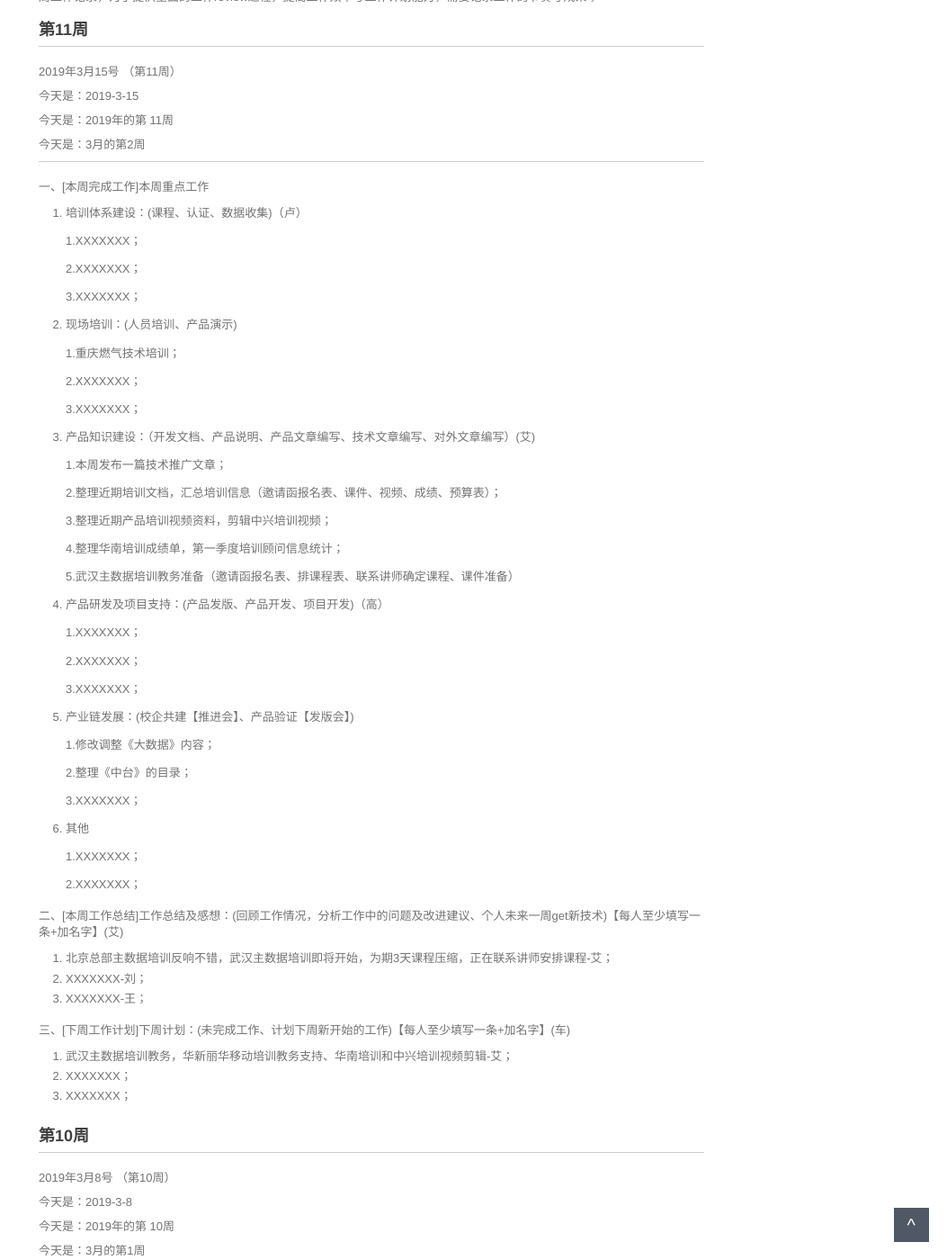
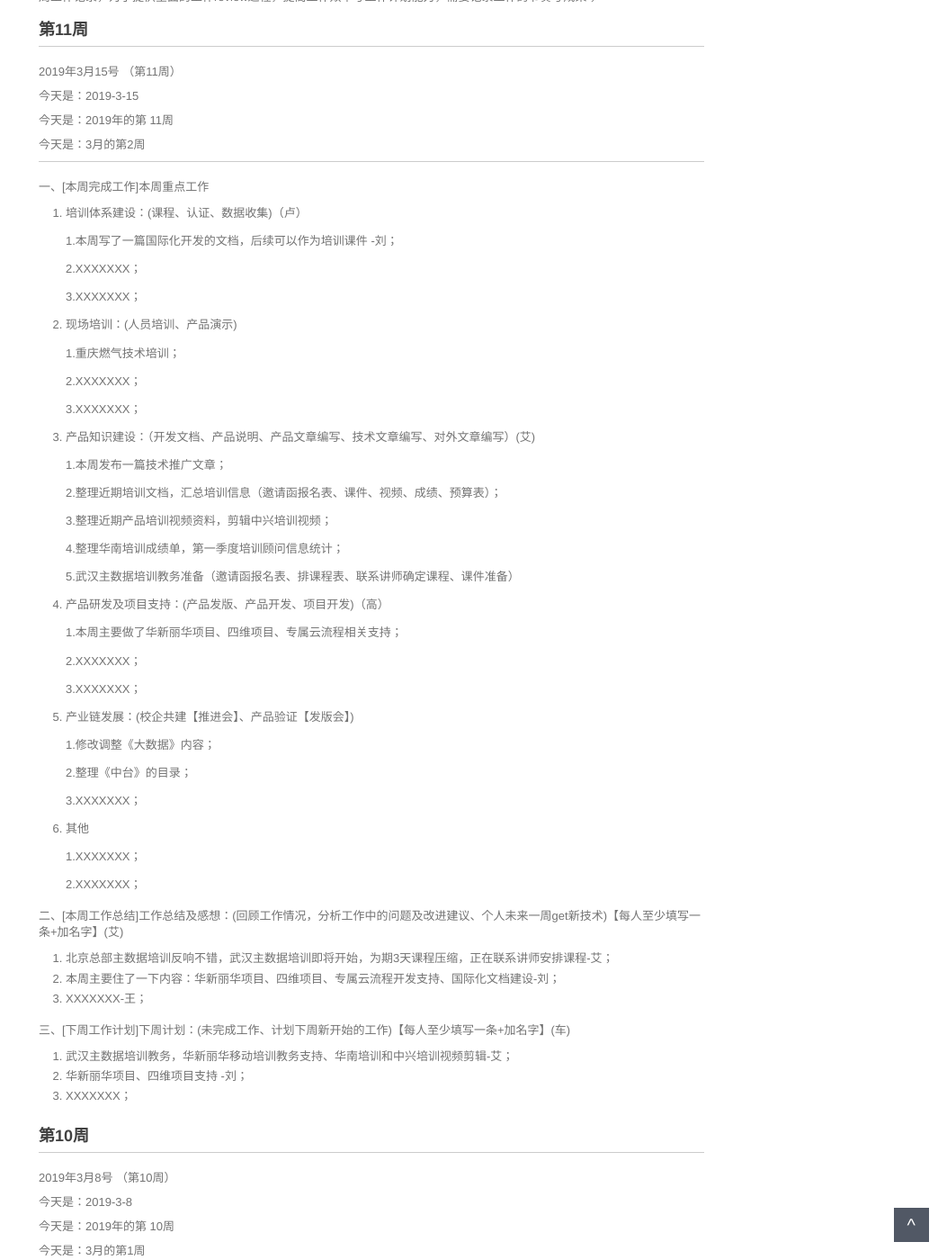
Before and after one commit to walllFlower/blog, a Jekyll site: the page built from _posts/2018-07-17-day_report_cxz.md, in a window 1280 px wide and 1400 px high, scrolled down 310 px. Shown: the whole window at 90% size, without its empty margins (227-1280 px from the left). Built offline with Jekyll 4.4.1, drawn with Linux system fonts in a browser that asks for light colours; comment, search, counter and statistics services are not loaded.

Commit message:
Update 2018-07-17-day_report_cxz.md

```diff
--- a/_posts/2018-07-17-day_report_cxz.md
+++ b/_posts/2018-07-17-day_report_cxz.md
@@ -25,64 +25,64 @@ categories: 技术运营工作周报
 
 1. 培训体系建设：(课程、认证、数据收集)（卢）
 
+    1.本周写了一篇国际化开发的文档，后续可以作为培训课件 -刘；
+
+    2.XXXXXXX；
+
+    3.XXXXXXX；
+
+2. 现场培训：(人员培训、产品演示)
+
+    1.重庆燃气技术培训；
+
+    2.XXXXXXX；
+
+    3.XXXXXXX；
+
+3. 产品知识建设：（开发文档、产品说明、产品文章编写、技术文章编写、对外文章编写）(艾)
+
+    1.本周发布一篇技术推广文章；
+
+    2.整理近期培训文档，汇总培训信息（邀请函报名表、课件、视频、成绩、预算表）；
+
+    3.整理近期产品培训视频资料，剪辑中兴培训视频；
+
+    4.整理华南培训成绩单，第一季度培训顾问信息统计；
+
+    5.武汉主数据培训教务准备（邀请函报名表、排课程表、联系讲师确定课程、课件准备）
+
+4. 产品研发及项目支持：(产品发版、产品开发、项目开发)（高）
+
+    1.本周主要做了华新丽华项目、四维项目、专属云流程相关支持；
+
+    2.XXXXXXX；
+
+    3.XXXXXXX；
+
+5. 产业链发展：(校企共建【推进会】、产品验证【发版会】)
+
+    1.修改调整《大数据》内容；
+
+    2.整理《中台》的目录；
+
+    3.XXXXXXX；
+
+6. 其他
+
     1.XXXXXXX；
 
     2.XXXXXXX；
 
-    3.XXXXXXX；
-
-2. 现场培训：(人员培训、产品演示)
-
-    1.重庆燃气技术培训；
-
-    2.XXXXXXX；
-
-    3.XXXXXXX；
-
-3. 产品知识建设：（开发文档、产品说明、产品文章编写、技术文章编写、对外文章编写）(艾)
-
-    1.本周发布一篇技术推广文章；
-
-    2.整理近期培训文档，汇总培训信息（邀请函报名表、课件、视频、成绩、预算表）；
-
-    3.整理近期产品培训视频资料，剪辑中兴培训视频；
-
-    4.整理华南培训成绩单，第一季度培训顾问信息统计；
-
-    5.武汉主数据培训教务准备（邀请函报名表、排课程表、联系讲师确定课程、课件准备）
-
-4. 产品研发及项目支持：(产品发版、产品开发、项目开发)（高）
-
-    1.XXXXXXX；
-
-    2.XXXXXXX；
-
-    3.XXXXXXX；
-
-5. 产业链发展：(校企共建【推进会】、产品验证【发版会】)
-
-    1.修改调整《大数据》内容；
-
-    2.整理《中台》的目录；
-
-    3.XXXXXXX；
-
-6. 其他
-
-    1.XXXXXXX；
-
-    2.XXXXXXX；
-
 二、[本周工作总结]工作总结及感想：(回顾工作情况，分析工作中的问题及改进建议、个人未来一周get新技术)【每人至少填写一条+加名字】(艾)
 
 1. 北京总部主数据培训反响不错，武汉主数据培训即将开始，为期3天课程压缩，正在联系讲师安排课程-艾；
-2. XXXXXXX-刘；
+2. 本周主要住了一下内容：华新丽华项目、四维项目、专属云流程开发支持、国际化文档建设-刘；
 3. XXXXXXX-王；
 
 三、[下周工作计划]下周计划：(未完成工作、计划下周新开始的工作)【每人至少填写一条+加名字】(车)
 
 1. 武汉主数据培训教务，华新丽华移动培训教务支持、华南培训和中兴培训视频剪辑-艾；
-2. XXXXXXX；
+2. 华新丽华项目、四维项目支持 -刘；
 3. XXXXXXX；
 
 
```
